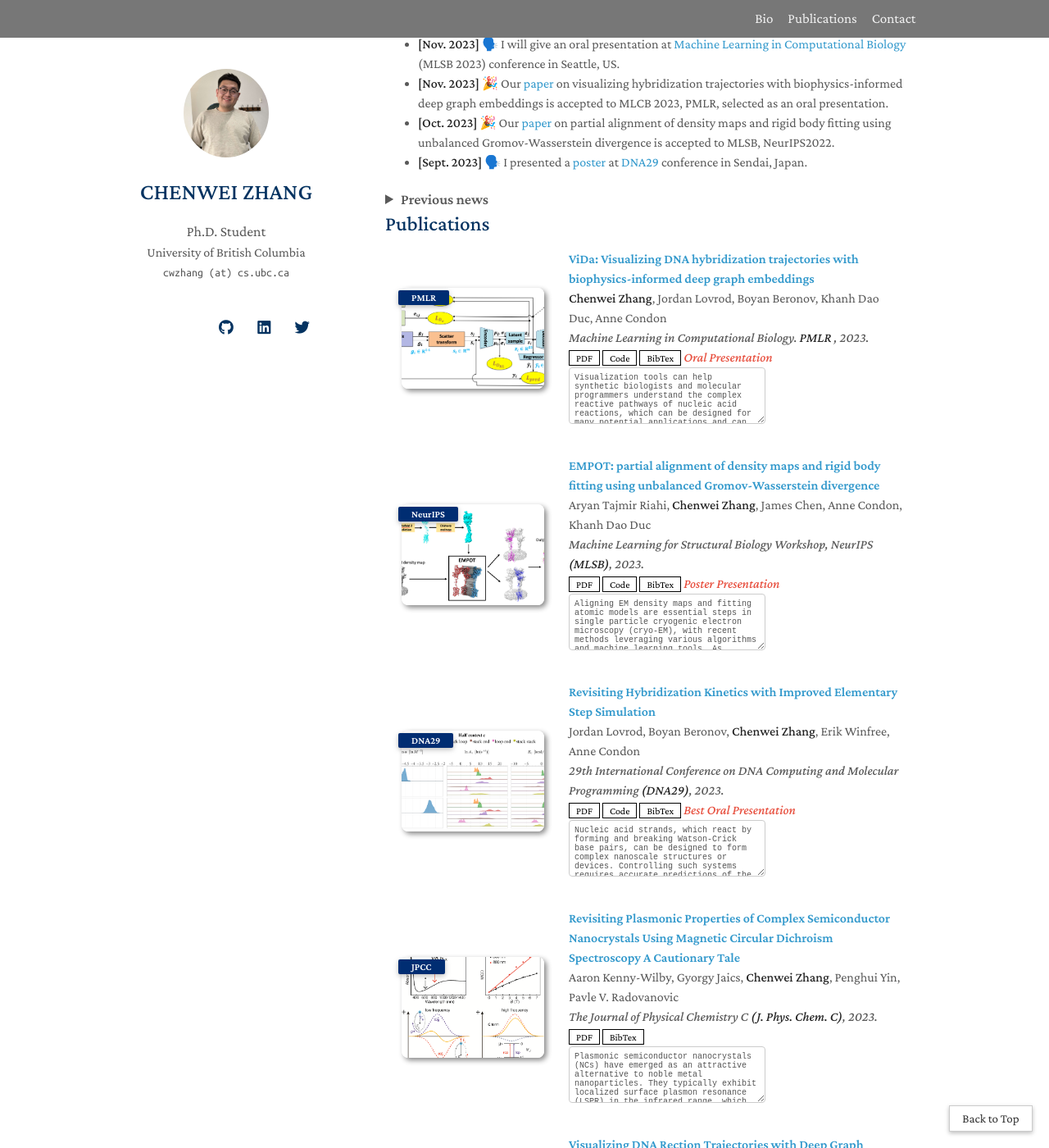
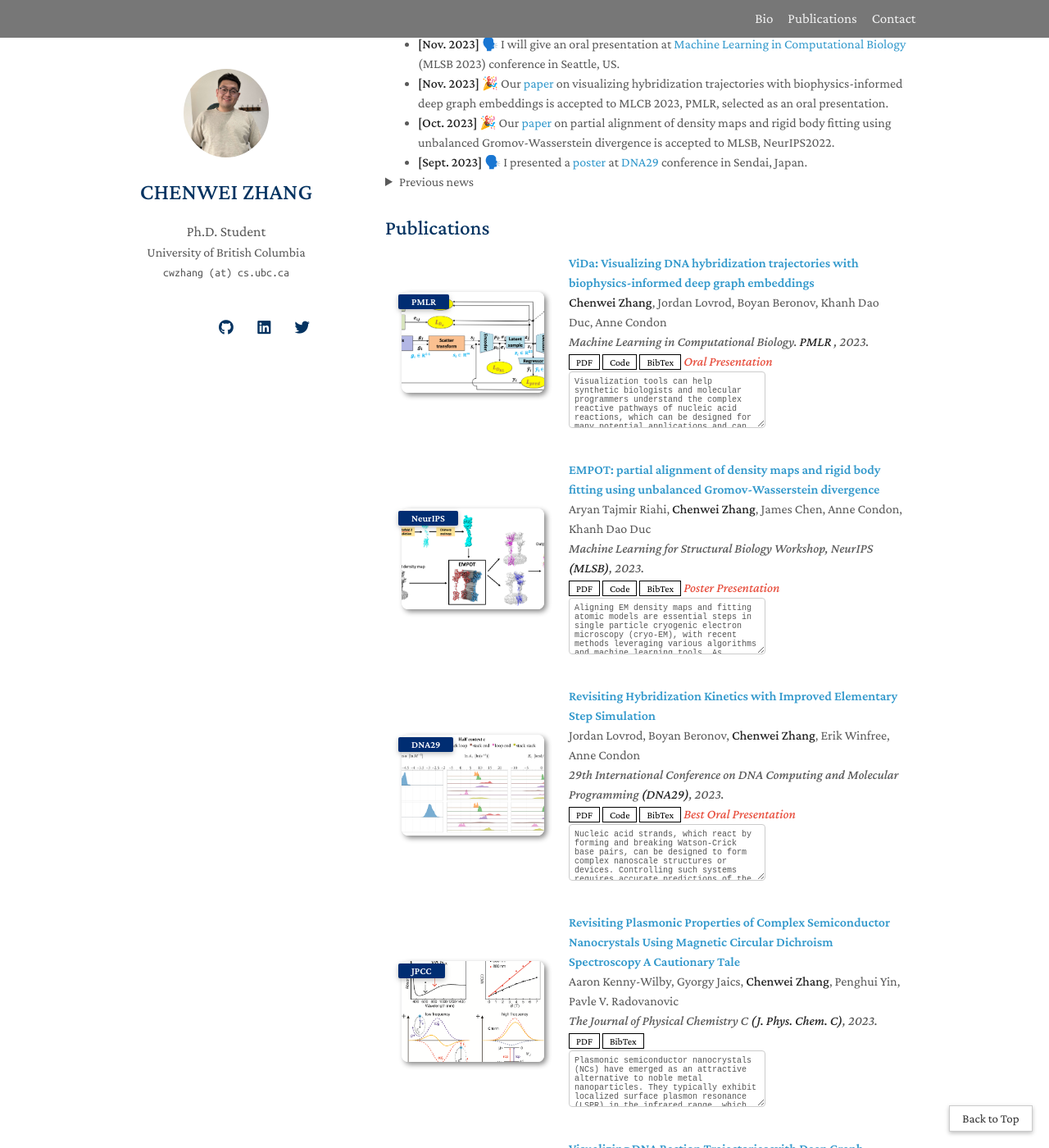
Before and after one commit to chenwei-zhang/chenwei-zhang.github.io, a Jekyll site: the page built from index.md, in a window 1280 px wide and 1400 px high, scrolled down 471 px. Shown: the whole window at 82% size. Built offline with Jekyll 4.4.1, drawn with Linux system fonts in a browser that asks for light colours; nearby versions of some CDN libraries; a style sheet for code colours, icons or effects is not loaded; our own code applies the rules of GitHub Pages for plain Markdown files.

Commit message:
update news format

```diff
--- a/_includes/news.md
+++ b/_includes/news.md
@@ -6,40 +6,26 @@
 - **[Oct. 2023]** 🎉 Our [paper](https://arxiv.org/abs/2311.00850) on partial alignment of density maps and rigid body fitting using unbalanced Gromov-Wasserstein divergence is accepted to MLSB, NeurIPS2022.
 - **[Sept. 2023]** 🗣️ I presented a [poster](./assets/files/vida_DNA29_poster.pdf) at [DNA29](https://dna29.org/index.html) conference in Sendai, Japan.
 
-<details>
-<summary style="font-weight: bold; font-size: large">Previous news</summary>
-
-- **[Sept. 2023]** 🎉 I gave a [talk](https://www.birs.ca/events/2023/5-day-workshops/23w5142/videos/watch/202309071601-Zhang.html) at [BIRS](https://www.birs.ca/events/2023/5-day-workshops/23w5142) workshop in Banff, Canada.
-
-- **[Jul. 2023]** 🎉 Our [paper](https://drops.dagstuhl.de/opus/volltexte/2023/18788/) on revisiting hybridization kinetics with Bayesian inference is accepted to DNA29.
-
-- **[Jul. 2023]** 🎉 Our [abstract poster](./assets/files/vida_DNA29_poster.pdf) on visualizing DNA kinetics using deep graph embeddings is accepted to DNA29.
-
-- **[Jun. 2023]** 👨‍💻 I am starting my internship at [Amgen](https://www.amgen.ca/) focused on employing deep learning in drug discovery.
-
-- **[Jan. 2023]** 🎉 Our [paper](https://pubs.acs.org/doi/abs/10.1021/acs.jpcc.2c06569) on revisiting plasmonic properties of complex semiconductor nanocrystals using Magnetic Circular Dichroism Spectroscopy is accepted to The Journal of Physical Chemistry C.
-
-- **[Dec. 2022]** 🗣️ I presented a [poster](https://neurips.cc/media/PosterPDFs/NeurIPS%202022/59044.png?t=1669169245.3355224) at NeurIPS2022 conference in New Orleans, US.
-
-- **[Oct. 2022]** 🎉 Our [workshop paper](https://www.mlsb.io/papers_2022/Visualizing_DNA_reaction_trajectories_with_deep_graph_embedding_approaches.pdf) on using semi-VAE for visualization of DNA reaction trajectories is accepted to MLSB, NeurIPS2022.
-
-- **[Oct 2022]** ✍️ I PASSED my PhD qualification exam!
-
-- **[Aug 2022]** 🗣️ I attended [DNA28](https://dna28.cs.unm.edu/) conference in New Mexico, US.
-
-- **[Jul. 2022]** 🎉 Our abstract [poster](./assets/files/move-update_DNA28_poster.pdf) on faster elementary steps in DNA reaction simulators is accepted to DNA28.
-
-- **[Dec. 2021]** 🎉 Our [paper](https://pubs.acs.org/doi/abs/10.1021/acs.jpcc.1c06959) on the study of the origin of d<sup>0</sup> magnetism in transparent metal oxide nanocrystals is accepted to The Journal of Physical Chemistry C.
-
-- **[Sept. 2021]** 📕 I am beginning my doctoral journey in the [Department of Computer Science](https://www.cs.ubc.ca) at the [University of British Columbia](https://www.ubc.ca)!
-
-- **[Feb. 2021]** 👨‍🎓 I obtained my MSc degree from the [University of Waterloo](https://uwaterloo.ca)!
-
-- **[Sept. 2020]** 🎉 Our [paper](https://iopscience.iop.org/article/10.1149/09803.0077ecst/meta) on manipulating carrier polarization in semiconductor nanocrystals is accepted to ECS Transactions.
-
-- **[Sept. 2018]** 📕 I am beginning my MSc study at the [University of Waterloo](https://uwaterloo.ca)!
-
-- **[Sept. 2015 - Aug. 2018]** 👨‍🎓 I obtained a dual Bachelor's degree from the [University of Waterloo](https://uwaterloo.ca) (Dean’s Honours List) [BSc] and [Beijing Jiaotong University](http://en.njtu.edu.cn) [BEng] within 3 years!
-
-- **[Sept. 2015]** 🐣 Academic life starts!
+<div style="margin-top: -20px;">
+<details style="margin-bottom: 30px;">
+  <summary>Previous news</summary>
+  <ul>
+    <li><strong>[Sept. 2023]</strong> 🎉 I gave a <a href="https://www.birs.ca/events/2023/5-day-workshops/23w5142/videos/watch/202309071601-Zhang.html">talk</a> at <a href="https://www.birs.ca/events/2023/5-day-workshops/23w5142">BIRS</a> workshop in Banff, Canada.</li>
+    <li><strong>[Jul. 2023]</strong> 🎉 Our <a href="https://drops.dagstuhl.de/opus/volltexte/2023/18788/">paper</a> on revisiting hybridization kinetics with Bayesian inference is accepted to DNA29.</li>
+    <li><strong>[Jul. 2023]</strong> 🎉 Our <a href="./assets/files/vida_DNA29_poster.pdf">abstract poster</a> on visualizing DNA kinetics using deep graph embeddings is accepted to DNA29.</li>
+    <li><strong>[Jun. 2023]</strong> 👨‍💻 I am starting my internship at <a href="https://www.amgen.ca/">Amgen</a> focused on employing deep learning in drug discovery.</li>
+    <li><strong>[Jan. 2023]</strong> 🎉 Our <a href="https://pubs.acs.org/doi/abs/10.1021/acs.jpcc.2c06569">paper</a> on revisiting plasmonic properties of complex semiconductor nanocrystals using Magnetic Circular Dichroism Spectroscopy is accepted to The Journal of Physical Chemistry C.</li>
+    <li><strong>[Dec. 2022]</strong> 🗣️ I presented a <a href="https://neurips.cc/media/PosterPDFs/NeurIPS%202022/59044.png?t=1669169245.3355224">poster</a> at NeurIPS2022 conference in New Orleans, US.</li>
+    <li><strong>[Oct. 2022]</strong> 🎉 Our <a href="https://www.mlsb.io/papers_2022/Visualizing_DNA_reaction_trajectories_with_deep_graph_embedding_approaches.pdf">workshop paper</a> on using semi-VAE for visualization of DNA reaction trajectories is accepted to MLSB, NeurIPS2022.</li>
+    <li><strong>[Oct 2022]</strong> ✍️ I PASSED my PhD qualification exam!</li>
+    <li><strong>[Aug 2022]</strong> 🗣️ I attended <a href="https://dna28.cs.unm.edu/">DNA28</a> conference in New Mexico, US.</li>
+    <li><strong>[Jul. 2022]</strong> 🎉 Our abstract <a href="./assets/files/move-update_DNA28_poster.pdf">poster</a> on faster elementary steps in DNA reaction simulators is accepted to DNA28.</li>
+    <li><strong>[Dec. 2021]</strong> 🎉 Our <a href="https://pubs.acs.org/doi/abs/10.1021/acs.jpcc.1c06959">paper</a> on the study of origin of d<sup>0</sup> magnetism in transparent metal oxide nanocrystals is accepted to The Journal of Physical Chemistry C.</li>
+    <li><strong>[Sept. 2021]</strong> 📕 I am beginning my doctoral journey in the <a href="https://www.cs.ubc.ca">Department of Computer Science</a> at the <a href="https://www.ubc.ca">University of British Columbia</a>！</li>
+    <li><strong>[Feb. 2021]</strong> 👨‍🎓 I obtained my MSc degree from the <a href="https://uwaterloo.ca">University of Waterloo</a>！</li>
+    <li><strong>[Sept. 2020]</strong> 🎉 Our <a href="https://iopscience.iop.org/article/10.1149/09803.0077ecst/meta">paper</a> on manipulating carrier polarization in semiconductor nanocrystals is accepted to ECS Transactions.</li>
+    <li><strong>[Sept. 2018]</strong> 📕 I am beginning my MSc study at the <a href="https://uwaterloo.ca">University of Waterloo</a>！</li>
+    <li><strong>[Sept. 2015 - Aug. 2018]</strong> 👨‍🎓 I obtained a dual Bachelor's degree from the <a href="https://uwaterloo.ca">University of Waterloo</a> (Dean’s Honours List) [BSc] and <a href="http://en.njtu.edu.cn">Beijing Jiaotong University</a> [BEng] within 3 years!</li>
+    <li><strong>[Sept. 2015]</strong> 🐣 Academic life starts!</li>
+  </ul>
 </details>
```
